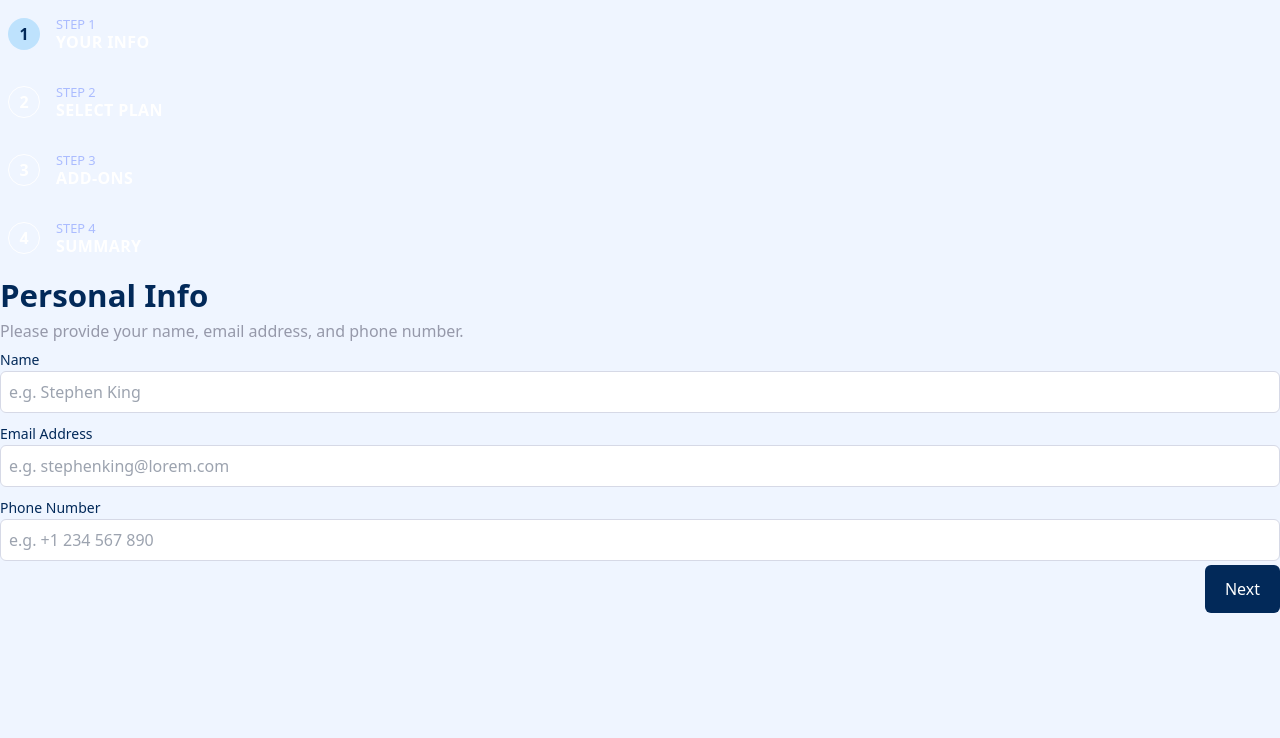
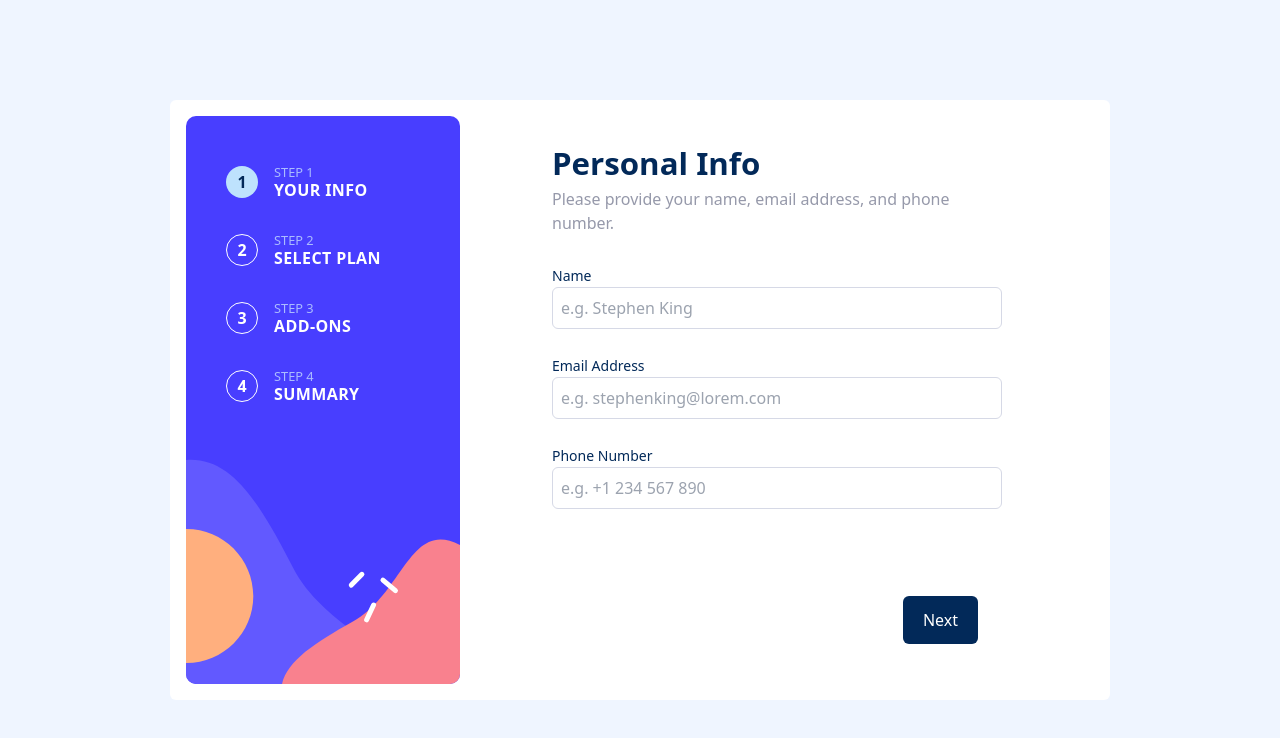
Before and after one commit to jadurani/fem-multi-step-form, a Next.js app: page / in a window 1280 px wide. Shown: the top 738 px of the page. Built offline with nearby package versions, Linux system fonts and the light colour scheme.

Commit message:
fix: mobile and desktop views (#4)

```diff
--- a/src/app/page.tsx
+++ b/src/app/page.tsx
@@ -3,11 +3,15 @@
 import FormPersonalInfo from "@components/FormPersonalInfo/FormPersonalInfo";
 import FormPickAddOn from "@components/FormPickAddOn/FormPickAddOn";
 import FormSelectPlan from "@components/FormSelectPlan/FormSelectPlan";
-import FormStepGroup from "@components/FormStepGroup/FormStepGroup";
 import FormSummary from "@components/FormSummary/FormSummary";
 import { FormContext, FormDispatchContext } from "@lib/formContext";
 import { initialState, multiStepFormReducer } from "@lib/formReducer";
+import Image from "next/image";
 import { useReducer } from "react";
+
+import desktopBg from "@assets/images/bg-sidebar-desktop.svg";
+import mobileBg from "@assets/images/bg-sidebar-mobile.svg";
+import FormStepGroup from "@components/FormStepGroup/FormStepGroup";
 
 export default function Home() {
   const [state, dispatch] = useReducer(multiStepFormReducer, initialState);
@@ -16,18 +20,34 @@ export default function Home() {
   return (
     <FormContext.Provider value={state}>
       <FormDispatchContext.Provider value={dispatch}>
-        <main className="">
+        <main className="h-screen flex lg:items-center justify-center">
+          <div className="absolute z-0">
+            <div className="p-6 flex w-full items-center justify-center absolute z-10">
               <FormStepGroup activeStep={activeStep} />
+            </div>
 
-          <div hidden={activeStep != 1}>
+            <Image src={mobileBg} alt="" className="rounded-b-md" />
+          </div>
+
+          <div className="relative mt-20 lg:mt-0 w-[340px] h-fit lg:w-[940px] lg:h-[600px] bg-white p-4 flex rounded-md">
+            <div className="relative hidden lg:block">
+              <div className="p-8 absolute z-10">
+                <FormStepGroup activeStep={activeStep} />
+              </div>
+
+              <Image src={desktopBg} alt="" />
+            </div>
+
+            <div className="py-2 lg:py-6 lg:w-[450px] mx-auto">
+              <div className="h-full" hidden={activeStep != 1}>
                 <FormPersonalInfo />
               </div>
 
-          <div hidden={activeStep != 2}>
+              <div className="h-full" hidden={activeStep != 2}>
                 <FormSelectPlan />
               </div>
 
-          <div hidden={activeStep != 3}>
+              <div className="h-full" hidden={activeStep != 3}>
                 <FormPickAddOn
                   online={online}
                   storage={storage}
@@ -35,8 +55,10 @@ export default function Home() {
                 />
               </div>
 
-          <div hidden={activeStep != 4}>
+              <div className="h-full" hidden={activeStep != 4}>
                 <FormSummary />
+              </div>
+            </div>
           </div>
         </main>
       </FormDispatchContext.Provider>
--- a/src/components/AddOnOption/AddOnOption.tsx
+++ b/src/components/AddOnOption/AddOnOption.tsx
@@ -16,16 +16,20 @@ const AddOnOption = ({
   return (
     <button
       onClick={() => handleClick(id, !checked)}
-      className={`flex w-full gap-4 p-6 items-center rounded-md border border-grey-light hover:border-purple ${checked ? "bg-grey-veryLight border-purple" : ""}`}>
+      className={`flex w-full gap-4 py-3 px-4 lg:p-6 items-center rounded-md border border-grey-light hover:border-purple ${checked ? "bg-grey-veryLight border-purple" : ""}`}>
       <span
         className={`inline-flex items-center justify-center h-[20px] w-[20px] rounded-md border ${checked ? "bg-purple" : "border-grey-light"}`}>
         <Image src={iconCheckmark} alt="" />
       </span>
       <span className="flex-grow text-start">
-        <span className="block text-denim font-medium">{title}</span>
-        <span className="block text-grey text-[14px]">{subtitle}</span>
+        <span className="block text-denim font-medium text-[14px] lg:text-body1">
+          {title}
+        </span>
+        <span className="block text-grey text-[12px] lg:text-[15px]">
+          {subtitle}
+        </span>
       </span>
-      <span className="text-[14px] text-purple">
+      <span className="text-[12px] lg:text-[14px] text-purple">
         +${price}/{DURATION_ABBV[duration]}
       </span>
     </button>
--- a/src/components/Button/Button.tsx
+++ b/src/components/Button/Button.tsx
@@ -12,7 +12,7 @@ function Button({
       <button
         type={type}
         onClick={handleClick}
-        className="text-grey hover:text-denim font-medium capitalize rounded-md py-3 px-5">
+        className="text-grey hover:text-denim font-medium capitalize rounded-md py-3">
         {children}
       </button>
     );
--- a/src/components/FormPersonalInfo/FormPersonalInfo.tsx
+++ b/src/components/FormPersonalInfo/FormPersonalInfo.tsx
@@ -37,14 +37,15 @@ const FormPersonalInfo = () => {
   };
 
   return (
-    <form onSubmit={handleSubmit} noValidate>
+    <form onSubmit={handleSubmit} noValidate className="flex flex-col h-full">
       <div className="text-denim font-bold text-h4 md:text-h3">
         Personal Info
       </div>
-      <div className="text-grey">
+      <div className="text-grey mb-6">
         Please provide your name, email address, and phone number.
       </div>
 
+      <div className="flex flex-col gap-4 h-full">
         <InputField
           required={true}
           name="name"
@@ -74,8 +75,9 @@ const FormPersonalInfo = () => {
           onChange={(value) => handleChange({ phone: value })}
           onBlur={(value) => handleBlur("phone", value)}
         />
+      </div>
 
-      <div className="flex justify-end">
+      <div className="fixed py-4 px-6 bottom-0 left-0 lg:static w-full flex justify-end mt-auto bg-white z-20">
         <Button type="submit" color="denim">
           Next
         </Button>
--- a/src/components/FormPickAddOn/FormPickAddOn.tsx
+++ b/src/components/FormPickAddOn/FormPickAddOn.tsx
@@ -17,11 +17,11 @@ const FormPickAddOn = (props: PickAddOnProps) => {
   };
 
   return (
-    <div>
+    <div className="flex flex-col h-full">
       <div className="text-denim font-bold text-h4 md:text-h3">
         Pick add-ons
       </div>
-      <div className="text-grey">
+      <div className="text-grey mb-6">
         Add-ons help enhance your gaming experience.
       </div>
 
@@ -38,7 +38,7 @@ const FormPickAddOn = (props: PickAddOnProps) => {
         </div>
       ))}
 
-      <div className="flex justify-between">
+      <div className="fixed py-4 px-6 bottom-0 left-0 lg:static w-full flex justify-between mt-auto bg-white z-20">
         <Button
           style="clear"
           handleClick={() =>
--- a/src/components/FormSelectPlan/FormSelectPlan.tsx
+++ b/src/components/FormSelectPlan/FormSelectPlan.tsx
@@ -24,16 +24,17 @@ const FormSelectPlan = () => {
   };
 
   return (
-    <div>
+    <div className="flex flex-col h-full">
       <div className="text-denim font-bold text-h4 md:text-h3">
         Select your plan
       </div>
-      <div className="text-grey">
+      <div className="text-grey mb-6">
         You have the option of monthly or yearly billing.
       </div>
 
+      <div className="flex flex-col lg:flex-row lg:gap-4 w-full">
         {/* arcade */}
-      <div className="py-2">
+        <div className="py-2 basis-full">
           <PlanOption
             checked={formData.selectedPlan === "arcade"}
             id="arcade"
@@ -43,7 +44,7 @@ const FormSelectPlan = () => {
         </div>
 
         {/* advanced */}
-      <div className="py-2">
+        <div className="py-2 basis-full">
           <PlanOption
             checked={formData.selectedPlan === "advanced"}
             id="advanced"
@@ -53,13 +54,14 @@ const FormSelectPlan = () => {
         </div>
 
         {/* pro */}
-      <div className="py-2">
+        <div className="py-2 basis-full">
           <PlanOption
             checked={formData.selectedPlan === "pro"}
             id="pro"
             duration={formData.duration}
             handleClick={(id, _) => setFormData(id)}
           />
+        </div>
       </div>
 
       {/* toggle */}
@@ -70,7 +72,7 @@ const FormSelectPlan = () => {
         />
       </div>
 
-      <div className="flex justify-between">
+      <div className="fixed py-4 px-6 bottom-0 left-0 lg:static w-full flex justify-between mt-auto bg-white z-20">
         <Button
           style="clear"
           handleClick={() =>
--- a/src/components/FormStep/FormStep.tsx
+++ b/src/components/FormStep/FormStep.tsx
@@ -11,7 +11,7 @@ const FormStep = ({ step, title, isActive = false }: Props) => {
         className={`${isActive ? "text-denim bg-skyBlue" : "border border-white text-white bg-transparent"} font-bold h-8 w-8 rounded-full flex items-center justify-center`}>
         {step}
       </span>
-      <span className="hidden md:block leading-tight">
+      <span className="hidden lg:block leading-tight">
         <span className="block uppercase text-lightBlue text-body2">
           step {step}
         </span>
--- a/src/components/FormStepGroup/FormStepGroup.tsx
+++ b/src/components/FormStepGroup/FormStepGroup.tsx
@@ -10,7 +10,7 @@ const FormStepGroup = ({ activeStep }: Props) => {
   return (
     <div>
       {FORM_STEPS.map((fs, idx) => (
-        <div key={idx} className="px-2 inline md:block md:py-4">
+        <div key={idx} className="px-2 inline lg:block lg:py-4">
           <FormStep {...fs} isActive={fs.step == activeStep} />
         </div>
       ))}
--- a/src/components/FormSummary/FormSummary.tsx
+++ b/src/components/FormSummary/FormSummary.tsx
@@ -19,26 +19,30 @@ const FormSummary = () => {
   const total = selectedPlanPrice + onlinePrice + storagePrice + profilePrice;
 
   if (submitted) {
-    return <FormFinished />;
+    return (
+      <div className="h-[400px] px-4 lg:px-8 lg:h-full">
+        <FormFinished />
+      </div>
+    );
   }
 
   return (
-    <div>
+    <div className="flex flex-col h-full">
       <div className="text-denim font-bold text-h4 md:text-h3">
         Finishing up
       </div>
-      <div className="text-grey">
+      <div className="text-grey mb-6">
         Double-check everything looks OK before confirming.
       </div>
 
-      <div className="rounded-md p-2 bg-grey-veryLight text-[14px] mt-4">
-        <div className="flex justify-between items-center border-b border-grey/40 pb-2">
+      <div className="rounded-md px-4 py-2 lg:py-4 lg:px-8 bg-grey-veryLight text-[14px] mt-4">
+        <div className="flex justify-between items-center border-b border-grey/40 pb-4">
           <div>
-            <span className="capitalize text-denim font-medium block my-1">
+            <span className="capitalize text-denim font-medium block my-2">
               <span>{selectedPlan}</span> <span>({duration})</span>
             </span>
             <button
-              className="text-grey hover:text-purple cursor"
+              className="text-grey hover:text-purple underline cursor"
               onClick={() =>
                 dispatch({ type: "UPDATE_FORM_STEP", activeStep: 2 })
               }>
@@ -77,14 +81,14 @@ const FormSummary = () => {
         )}
       </div>
 
-      <div className="flex justify-between items-center px-2 py-4">
+      <div className="flex justify-between items-center px-4 lg:px-8 my-4">
         <div className="text-grey text-[14px]">Total (per year)</div>
-        <div className="text-purple font-bold">
+        <div className="text-purple font-bold text-body lg:text-h5">
           ${total}/{durationAbbv}
         </div>
       </div>
 
-      <div className="flex justify-between">
+      <div className="fixed py-4 px-6 bottom-0 left-0 lg:static w-full flex justify-between mt-auto bg-white z-20">
         <Button
           style="clear"
           handleClick={() =>
--- a/src/components/PlanOption/PlanOption.tsx
+++ b/src/components/PlanOption/PlanOption.tsx
@@ -19,7 +19,7 @@ const PlanOption = ({
   return (
     <button
       onClick={() => handleClick(id, !checked)}
-      className={`py-3 px-4 flex items-center gap-4 md:h-44 w-full md:flex-col md:items-start md:justify-between rounded-md border border-grey-light hover:border-purple ${checked ? "bg-grey-veryLight border-purple" : ""}`}>
+      className={`py-3 px-4 flex items-center gap-4 lg:h-44 w-full lg:flex-col lg:items-start lg:justify-between rounded-md border border-grey-light hover:border-purple ${checked ? "bg-grey-veryLight border-purple" : ""}`}>
       <Image src={DICT_IMAGE_SRC[id]} alt="" />
       <span className="text-start">
         <span className="block capitalize font-medium text-denim">{id}</span>
```
Lines whose indentation alone changed are shown as unchanged.
